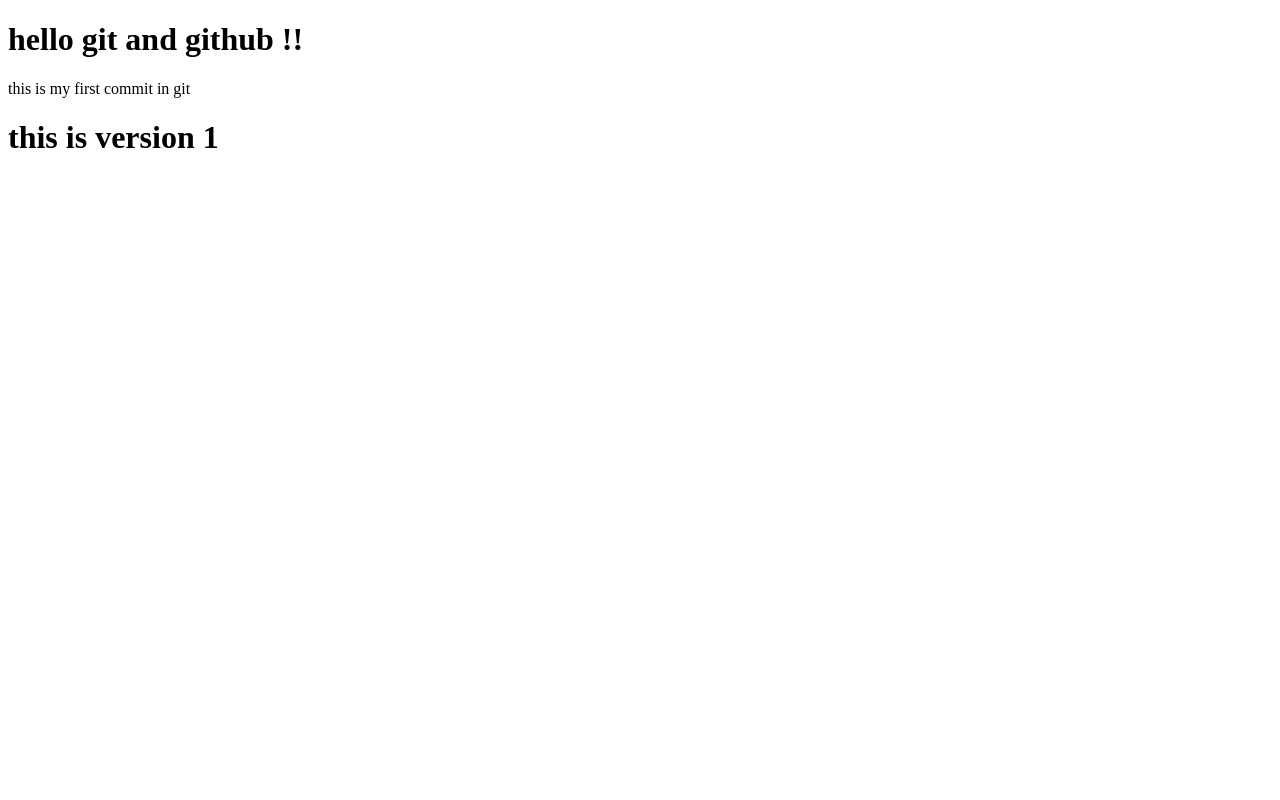
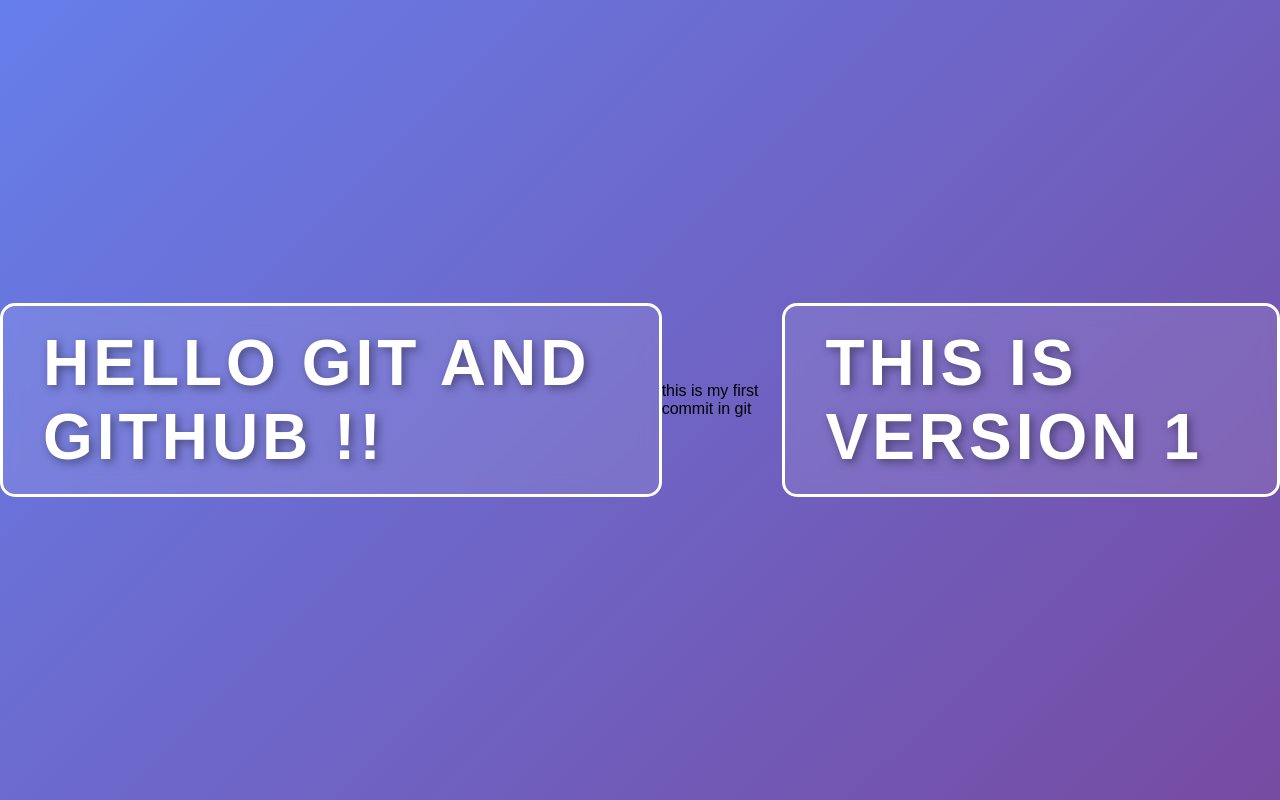
Before and after one commit to riya-codes-java/myrepo, a plain HTML site: page index.html in a window 1280 px wide. Drawn offline with Linux system fonts and the light colour scheme.

Commit message:
Added design for website

```diff
--- a/index.html
+++ b/index.html
@@ -3,6 +3,7 @@
 <head>
     <meta charset="UTF-8">
     <meta name="viewport" content="width=device-width, initial-scale=1.0">
+    <link rel="stylesheet" href="style.css">
     <title>Document</title>
 </head>
 <body>
--- /dev/null
+++ b/style.css
@@ -0,0 +1,31 @@
+/* Body Styling */
+body {
+    margin: 0;
+    padding: 0;
+    font-family: 'Poppins', sans-serif;
+    background: linear-gradient(135deg, #667eea, #764ba2);
+    height: 100vh;
+    display: flex;
+    justify-content: center;
+    align-items: center;
+}
+
+/* Heading Styling */
+h1 {
+    color: white;
+    font-size: 4rem;
+    text-transform: uppercase;
+    letter-spacing: 4px;
+    text-shadow: 3px 3px 10px rgba(0, 0, 0, 0.4);
+    padding: 20px 40px;
+    border: 3px solid white;
+    border-radius: 15px;
+    background: rgba(255, 255, 255, 0.1);
+    backdrop-filter: blur(10px);
+    transition: 0.3s;
+}
+
+h1:hover {
+    transform: scale(1.05);
+    box-shadow: 0 0 20px white;
+}
```
